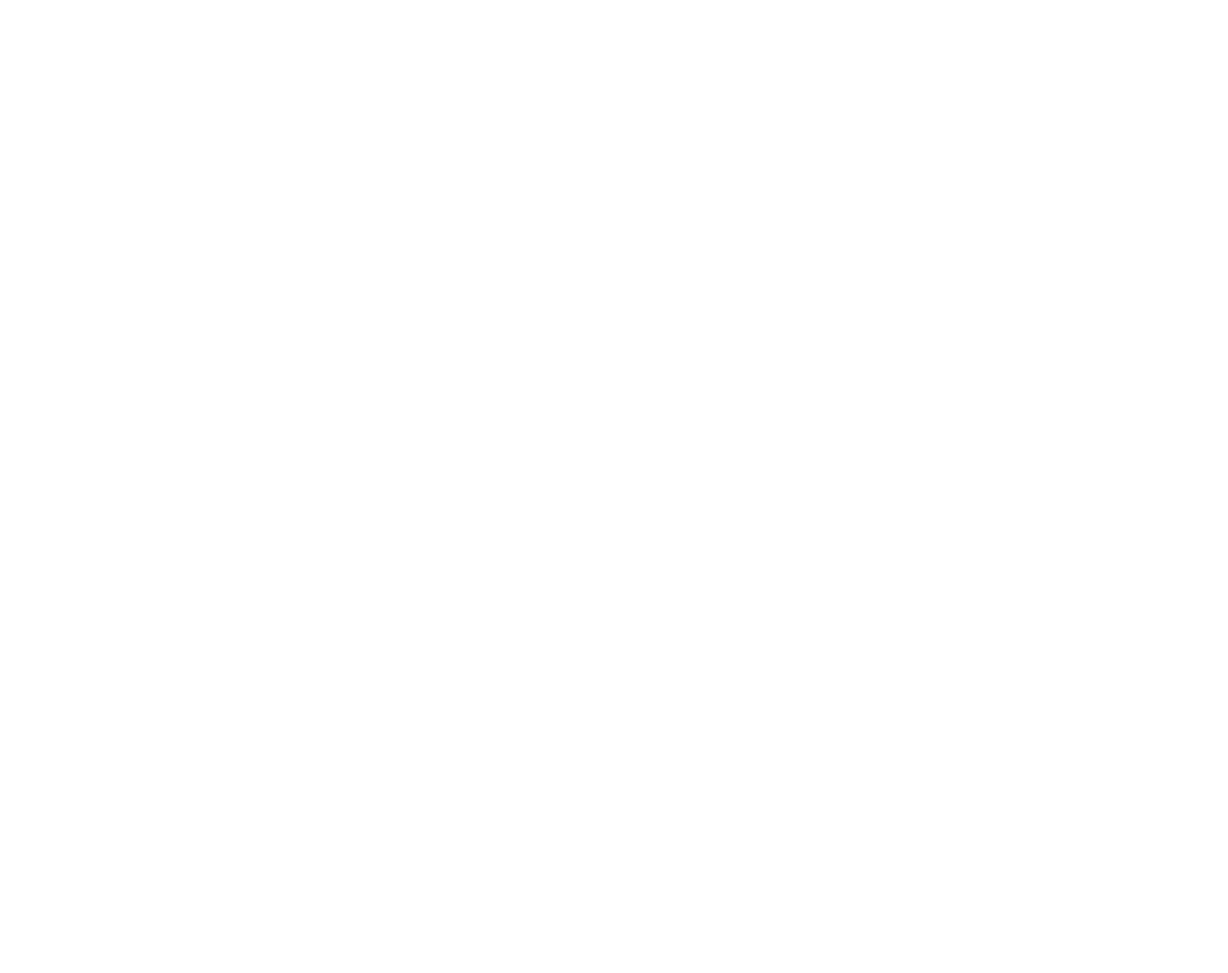
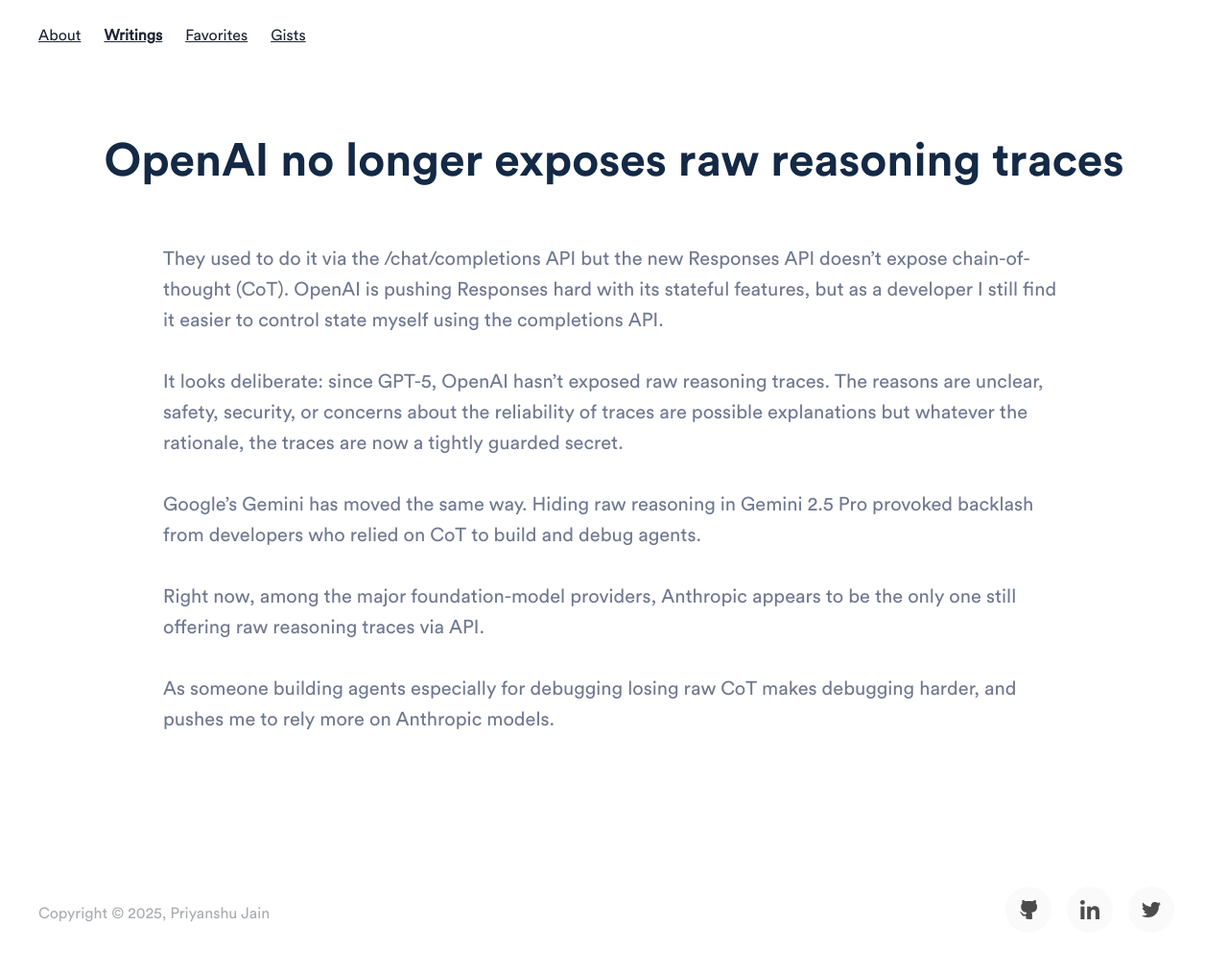
Before and after one commit to priyanshujain/priyanshujain.dev, a Gatsby site: page /writings/openai-no-reasoning-traces in a window 1280 px wide. Before the commit this address had no page. Shown: the whole page at 96% size. Before the commit the page ends 800 px from the top, so only its background shows below. Built offline with nearby package versions, Linux system fonts and the light colour scheme; Gatsby itself is replaced by a stand-in of ours.

Commit message:
new posts

```diff
--- /dev/null
+++ b/src/pages/writings/openai-no-reasoning-traces.js
@@ -0,0 +1,65 @@
+import React, { useState } from "react";
+import Layout from "../../components/layout/index";
+import SEO from "../../components/seo";
+import { SectionBox } from "../../components/home";
+import Icon from "../../components/Icon";
+
+const handleScroll = (isModalOpen) => {
+    if (isModalOpen === true) {
+        document.documentElement.style.overflow = "hidden";
+    } else {
+        document.documentElement.style.overflowY = "scroll";
+    }
+};
+
+const Page = (props) => {
+    const [isContactOpen, setContact] = useState(false);
+    const handleContact = () => {
+        handleScroll(!isContactOpen);
+        setContact(!isContactOpen);
+    };
+
+    return (
+        <Layout headerClass="">
+            <SEO
+                title="OpenAI no longer exposes raw reasoning traces"
+                description={``}
+            />
+            <div
+                class="main-content"
+                style={{
+                    minHeight: "100vh",
+                }}
+            >
+                <SectionBox
+                    heading="OpenAI no longer exposes raw reasoning traces"
+                    headingClass="ma0 pa0 f2 f-headline-ns sig-blue fw-600"
+                    bodyClass="col-12 mw-100 center"
+                    className="pt16"
+                />
+                <div className=" pt0 pb5 pt10-ns pb20-ns">
+                    <div className="mw-l center">
+                        <p className="ma0 pa0 pl5 pr5 mt4 f4 f3-ns sig-grey">
+                            They used to do it via the /chat/completions API but the new Responses API doesn’t expose chain-of-thought (CoT). OpenAI is pushing Responses hard with its stateful features, but as a developer I still find it easier to control state myself using the completions API.
+                            <br />
+                            <br />
+                            It looks deliberate: since GPT-5, OpenAI hasn’t exposed raw reasoning traces. The reasons are unclear, safety, security, or concerns about the reliability of traces are possible explanations but whatever the rationale, the traces are now a tightly guarded secret.
+                            <br />
+                            <br />
+                            Google’s Gemini has moved the same way. Hiding raw reasoning in Gemini 2.5 Pro provoked backlash from developers who relied on CoT to build and debug agents.
+                            <br />
+                            <br />
+                            Right now, among the major foundation-model providers, Anthropic appears to be the only one still offering raw reasoning traces via API.
+                            <br />
+                            <br />
+                            As someone building agents especially for debugging losing raw CoT makes debugging harder, and pushes me to rely more on Anthropic models.
+
+                        </p>
+                    </div>
+                </div>
+            </div>
+        </Layout>
+    );
+};
+
+export default Page;
```
Also changed, not shown: src/pages/writings/index.js (+9 -0 lines).
